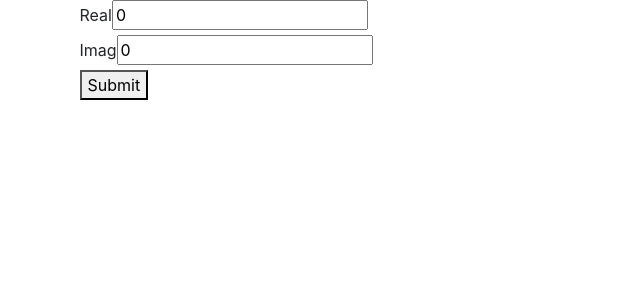
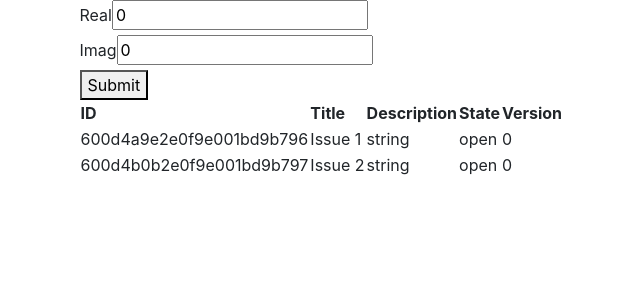
Before and after one commit to ZsoltToth/project-templates-mern, a React (Create React App) app in the folder frontend/: page / in a window 1280 px wide. Shown: the top 300 px of the page, without its empty margins (248-888 px from the left). Built offline with nearby package versions, Linux system fonts and the light colour scheme; what flux would draw is missing.

Commit message:
feat(#20): quadraticeqtasklist.js prints table with hard coded values

```diff
--- a/frontend/src/App.js
+++ b/frontend/src/App.js
@@ -2,6 +2,7 @@ import React from 'react';
 import './App.scss';
 import ComplexNumberRecordingForm from "./component/ComplexNumberRecordingForm";
 import ComplexNumberList from "./component/ComplexNumberList";
+import QuadraticEqTaskList from "./component/qe/QuadraticEqTaskList";
 
 function App() {
   return (
@@ -11,6 +12,7 @@ function App() {
             <div className={"col-md-6"}>
                 <ComplexNumberRecordingForm/>
                 <ComplexNumberList/>
+                <QuadraticEqTaskList/>
             </div>
             <div className={"col-md-3"}></div>
         </div>
--- /dev/null
+++ b/frontend/src/component/qe/QuadraticEqTaskList.js
@@ -0,0 +1,84 @@
+import React from 'react';
+
+class QuadraticEqTaskList extends React.Component{
+
+    constructor(props) {
+        super(props);
+        this.state = {qeTasks : [
+                {
+                    "_id": "600d4a9e2e0f9e001bd9b796",
+                    "title": "Issue 1",
+                    "description": "string",
+                    "state": "open",
+                    "__v": 0
+                },
+                {
+                    "_id": "600d4b0b2e0f9e001bd9b797",
+                    "title": "Issue 2",
+                    "description": "string",
+                    "state": "open",
+                    "__v": 0
+                }
+            ]};
+        this._updateStateFromStore = this._updateStateFromStore.bind(this);
+    }
+
+    componentDidMount() {
+    }
+
+    _updateStateFromStore(){
+        this.setState({
+            qeTasks: [
+                {
+                    "_id": "600d4a9e2e0f9e001bd9b796",
+                    "title": "Issue 1",
+                    "description": "string",
+                    "state": "open",
+                    "__v": 0
+                },
+                {
+                    "_id": "600d4b0b2e0f9e001bd9b797",
+                    "title": "Issue 2",
+                    "description": "string",
+                    "state": "open",
+                    "__v": 0
+                }
+            ]
+        });
+    }
+
+    render() {
+        return(
+            <div>
+                <table>
+                    <thead>
+                    <tr>
+                        <th>ID</th>
+                        <th>Title</th>
+                        <th>Description</th>
+                        <th>State</th>
+                        <th>Version</th>
+                    </tr>
+                    </thead>
+                    <tbody>
+                    {
+                        this.state.qeTasks.map(({_id, title, description, state, __v}) => {
+                            return (
+                                <tr key={_id}>
+                                    <td>{_id}</td>
+                                    <td>{title}</td>
+                                    <td>{description}</td>
+                                    <td>{state}</td>
+                                    <td>{__v}</td>
+                                </tr>
+                            );
+                        })
+                    }
+                    </tbody>
+                </table>
+            </div>
+        );
+    }
+}
+
+export default QuadraticEqTaskList;
```
